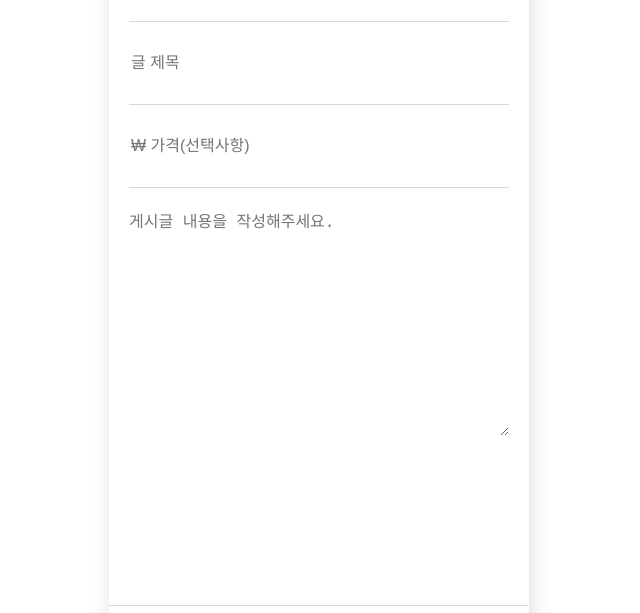
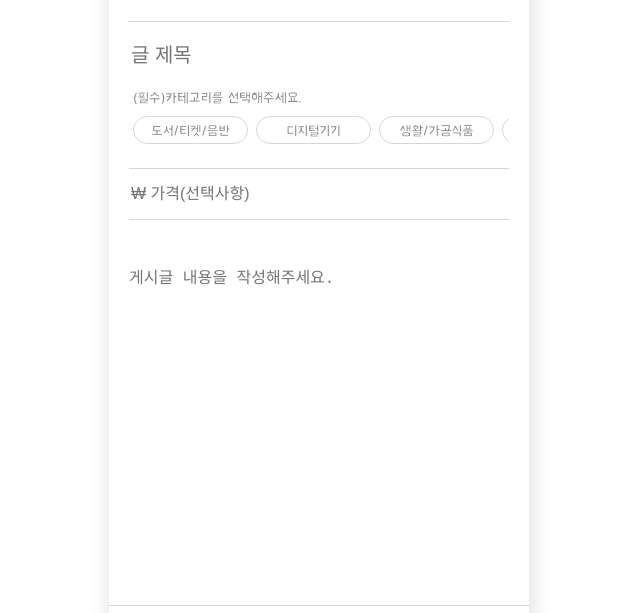
Before and after one commit to Kwongiseok/deal-7, a website built with webpack: page client/src/pages/productDetailPage.html in a window 1280 px wide. Shown: the part 159-772 px from the top of the page, without its empty margins (321-961 px from the left). Built offline with nearby package versions, Linux system fonts and the light colour scheme.

Commit message:
fix : 리뷰 피드백 수정 및 CategoryList 컴포넌트 category_list 랜덤 정렬 추가

```diff
--- a/client/src/utils/formatPrice.js
+++ b/client/src/utils/formatPrice.js
@@ -1,5 +1,5 @@
 export default function formatPrice(price) {
-  let number = price.replace(/[^0-9]/g, '');
+  const number = price.replace(/[^0-9]/g, '');
   const convertPrice = number.toString().replace(/\B(?<!\.\d*)(?=(\d{3})+(?!\d))/g, ',');
-  return '₩ ' + convertPrice;
+  return `₩ ${convertPrice}`;
 }
--- a/client/src/views/components/CreateProductSlide/CategoryList/CategoryList.js
+++ b/client/src/views/components/CreateProductSlide/CategoryList/CategoryList.js
@@ -2,6 +2,7 @@ import { CATEGORY_LIST } from '../../../../constants/categoryList.js';
 
 export default function CategoryList({ $target, onClickHandler, initialState }) {
   this.state = initialState; // {title: '', category : '' }
+  this.category_list = [...CATEGORY_LIST].sort(() => Math.random() - Math.random());
   this.$categoryListContainer = document.createElement('div');
   this.$categoryListContainer.className = 'categoryList__container';
   this.$categoryListTitle = document.createElement('p');
@@ -18,7 +19,6 @@ export default function CategoryList({ $target, onClickHandler, initialState })
   $target.appendChild(this.$categoryListContainer);
   this.$categoryListContainer.appendChild(this.$categoryListTitle);
   this.$categoryListContainer.appendChild(this.$categoryList);
-  this.$categoryListContainer.style.display = 'none';
   this.$categoryList.addEventListener('click', this.onClickHandler);
 
   this.setState = (nextState) => {
@@ -27,15 +27,11 @@ export default function CategoryList({ $target, onClickHandler, initialState })
   };
 
   this.render = () => {
-    if (this.state.title.length > 0) {
-      this.$categoryListContainer.style.display = 'flex';
-      this.convertToHTML();
-    }
+    this.convertToHTML();
   };
 
   this.convertToHTML = () => {
-    const category_list = [...CATEGORY_LIST];
-    const html = category_list
+    const html = this.category_list
       .map((category) => {
         if (category === this.state.category) {
           return `<li class="categoryList__category category__clicked" data-category=${category}>${category}</li>`;
@@ -45,5 +41,6 @@ export default function CategoryList({ $target, onClickHandler, initialState })
       .join('');
     this.$categoryList.innerHTML = html;
   };
+
   this.render();
 }
--- a/client/src/views/components/CreateProductSlide/ContentInput/ContentInput.css
+++ b/client/src/views/components/CreateProductSlide/ContentInput/ContentInput.css
@@ -4,8 +4,9 @@
   font-size: 16px;
   font-weight: 400;
   line-height: 22px;
-  padding: 24px 0;
+  padding: 48px 0;
   margin: 0 20px;
+  resize: none;
 }
 .CreateProduct__content:focus {
   outline: none;
--- a/client/src/views/components/CreateProductSlide/CreateProductFooter/CreateProductFooter.js
+++ b/client/src/views/components/CreateProductSlide/CreateProductFooter/CreateProductFooter.js
@@ -7,7 +7,7 @@ export default function CreateProductFooter({ $target, town }) {
 
   this.render = () => {
     this.$CreateFooter.innerHTML = `
-      <img class="CreateProduct__footer__icon" src="${LOCATION_ICON}" />
+      <img class="CreateProduct__footer__icon" src=${LOCATION_ICON} />
       <span>${town}</span>
     `;
   };
--- a/client/src/views/components/CreateProductSlide/ImageContainer/ImageUploader/ImageUploader.js
+++ b/client/src/views/components/CreateProductSlide/ImageContainer/ImageUploader/ImageUploader.js
@@ -8,6 +8,7 @@ export default function ImageUploader({ $target, onImageUploadHandler, counts })
   this.$ImageUploader.type = 'file';
   this.$ImageUploader.multiple = true;
   this.$ImageUploader.hidden = true; // 숨겨야한다.
+  this.$ImageUploader.accept = '.jpg, .jpeg, .png';
 
   this.$imageUploadButton = document.createElement('button');
   this.$imageUploadButton.className = 'image_Upload_Button';
--- a/client/src/views/components/CreateProductSlide/PriceInput/PriceInput.css
+++ b/client/src/views/components/CreateProductSlide/PriceInput/PriceInput.css
@@ -1,5 +1,5 @@
 .CreateProduct__price {
-  height: 10vh;
+  height: 6vh;
   border: none;
   font-size: 16px;
   font-weight: 400;
--- a/client/src/views/components/CreateProductSlide/TitleInput/TitleInput.css
+++ b/client/src/views/components/CreateProductSlide/TitleInput/TitleInput.css
@@ -1,10 +1,9 @@
 .CreateProduct__title {
-  height: 10vh;
+  height: 8vh;
   border: none;
-  font-size: 16px;
+  font-size: 20px;
   font-weight: 400;
   line-height: 22px;
-  border-bottom: 1px solid var(--line-color);
   margin: 0 20px;
 }
 .CreateProduct__title:focus {
--- a/client/src/views/page-components/ProductDetailPage/ProductDetailPage.js
+++ b/client/src/views/page-components/ProductDetailPage/ProductDetailPage.js
@@ -4,9 +4,8 @@ function ProductDetailPage() {
   const town = '역삼동';
   this.$ProductDetailPage = document.querySelector('#product-detail-page');
 
-  const createProductSlide = new CreateProductSlide({
+  new CreateProductSlide({
     $target: this.$ProductDetailPage,
-    onSubmitHandler: () => {},
     town,
   });
 }
```
